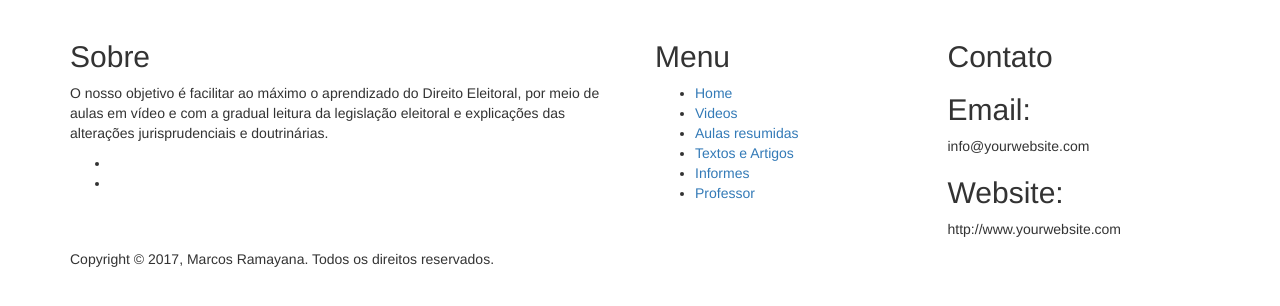
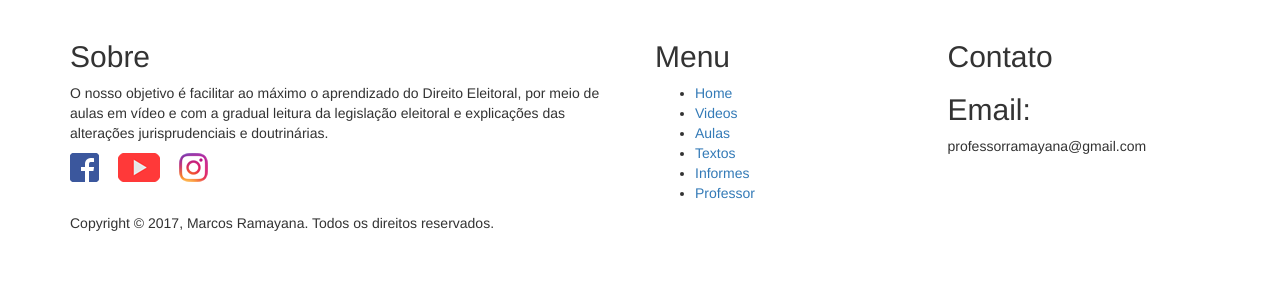
Before and after one commit to spark-it/ramayana-backend, a PHP site: template cruds-api/templates/site/footer.phtml in a window 1280 px wide. Shown: the part 52-358 px from the top of the page. Run offline with PHP 8.4, Linux system fonts and the light colour scheme; the template is opened without the code that fills it: most values are stand-ins (such as "Sample title", 1, 10 or a date in 2020).

Commit message:
Corrigindo textos e adicionando imagens no footer

```diff
--- a/cruds-api/templates/site/footer.phtml
+++ b/cruds-api/templates/site/footer.phtml
@@ -6,23 +6,37 @@
                 <div class="col-md-6 col-sm-6">
                     <div class="footer-wedget1">
                         <h2>Sobre</h2>
-                        <p>O nosso objetivo é facilitar ao máximo o aprendizado do Direito Eleitoral, por meio de aulas em vídeo e com a gradual leitura da legislação eleitoral e explicações das alterações jurisprudenciais e doutrinárias.</p>
-                        <ul>
-                            <li><a href="https://pt-br.facebook.com/marcosramayana/" target="_blank"><i class="fa fa-facebook"></i></a></li>
-                            <li><a href="https://www.youtube.com/channel/UCpH9lpd3VRrzZEo18sd1xFQ" target="_blank"><i class="fa fa-youtube"></i></a></li>
-                        </ul>
+                        <p>O nosso objetivo é facilitar ao máximo o aprendizado do Direito Eleitoral, por meio de aulas
+                            em vídeo e com a gradual leitura da legislação eleitoral e explicações das alterações
+                            jurisprudenciais e doutrinárias.</p>
+
+
+                        <a href="https://pt-br.facebook.com/marcosramayana/" target="_blank">
+                            <img src="<?php echo $assets_base ?>/img/fb-logo-footer.png"/>
+                        </a>
+
+
+                        <a href="https://www.youtube.com/channel/UCpH9lpd3VRrzZEo18sd1xFQ" target="_blank"
+                           style="margin-left: 15px;">
+                            <img src="<?php echo $assets_base ?>/img/yt-logo-footer.png"/>
+                        </a>
+
+                        <a href="https://instagram.com/professorramayana" target="_blank" style="margin-left: 15px;">
+                            <img src="<?php echo $assets_base ?>/img/instagram-logo-footer.png"/>
+                        </a>
+
                     </div>
                 </div>
                 <div class="col-md-3 col-sm-6">
                     <div class="footer-wedget2">
                         <h2>Menu</h2>
                         <ul>
-                            <li><a href="<?php echo $base_url?>">Home</a></li>
-                            <li><a href="<?php echo $base_url?>/videos">Videos</a></li>
-                            <li><a href="<?php echo $base_url?>/aulas">Aulas resumidas</a></li>
-                            <li><a href="<?php echo $base_url?>/textos">Textos e Artigos</a></li>
-                            <li><a href="<?php echo $base_url?>/informes">Informes</a></li>
-                            <li><a href="<?php echo $base_url?>/professor">Professor</a></li>
+                            <li><a href="<?php echo $base_url ?>">Home</a></li>
+                            <li><a href="<?php echo $base_url ?>/videos">Videos</a></li>
+                            <li><a href="<?php echo $base_url ?>/aulas">Aulas</a></li>
+                            <li><a href="<?php echo $base_url ?>/textos">Textos</a></li>
+                            <li><a href="<?php echo $base_url ?>/informes">Informes</a></li>
+                            <li><a href="<?php echo $base_url ?>/professor">Professor</a></li>
                         </ul>
                     </div>
                 </div>
@@ -31,11 +45,7 @@
                         <h2>Contato</h2>
                         <div class="contactsingle-info">
                             <h2>Email: </h2>
-                            <p>info@yourwebsite.com</p>
-                        </div>
-                        <div class="contactsingle-info">
-                            <h2>Website:</h2>
-                            <p>http://www.yourwebsite.com</p>
+                            <p>professorramayana@gmail.com</p>
                         </div>
                     </div>
                 </div>
@@ -66,16 +76,16 @@
 <!-- Scroll to Top End -->
 
 <!-- Scripts Js Start -->
-<script src="<?php echo $assets_base?>js/jquery-2.2.4.min.js"></script>
-<script src="<?php echo $assets_base?>js/bootstrap.min.js"></script>
-<script src="<?php echo $assets_base?>js/owl.carousel.min.js"></script>
-<script src="<?php echo $assets_base?>js/owl.animate.js"></script>
-<script src="<?php echo $assets_base?>js/jquery.magnific-popup.min.js"></script>
-<script src="<?php echo $assets_base?>js/waypoints.min.js"></script>
-<script src="<?php echo $assets_base?>js/jquery.counterup.min.js"></script>
-<script src="<?php echo $assets_base?>js/modernizr.min.js"></script>
-<script src="<?php echo $assets_base?>js/jquery.meanmenu.js"></script>
-<script src="<?php echo $assets_base?>js/custom.js"></script>
+<script src="<?php echo $assets_base ?>js/jquery-2.2.4.min.js"></script>
+<script src="<?php echo $assets_base ?>js/bootstrap.min.js"></script>
+<script src="<?php echo $assets_base ?>js/owl.carousel.min.js"></script>
+<script src="<?php echo $assets_base ?>js/owl.animate.js"></script>
+<script src="<?php echo $assets_base ?>js/jquery.magnific-popup.min.js"></script>
+<script src="<?php echo $assets_base ?>js/waypoints.min.js"></script>
+<script src="<?php echo $assets_base ?>js/jquery.counterup.min.js"></script>
+<script src="<?php echo $assets_base ?>js/modernizr.min.js"></script>
+<script src="<?php echo $assets_base ?>js/jquery.meanmenu.js"></script>
+<script src="<?php echo $assets_base ?>js/custom.js"></script>
 <!-- Scripts Js End -->
 </body>
 </html>
```
Also changed, not shown: cruds-api/public/assets/img/fb-logo-footer.png (added), cruds-api/public/assets/img/instagram-logo-footer.png (added), cruds-api/public/assets/img/yt-logo-footer.png (added).
